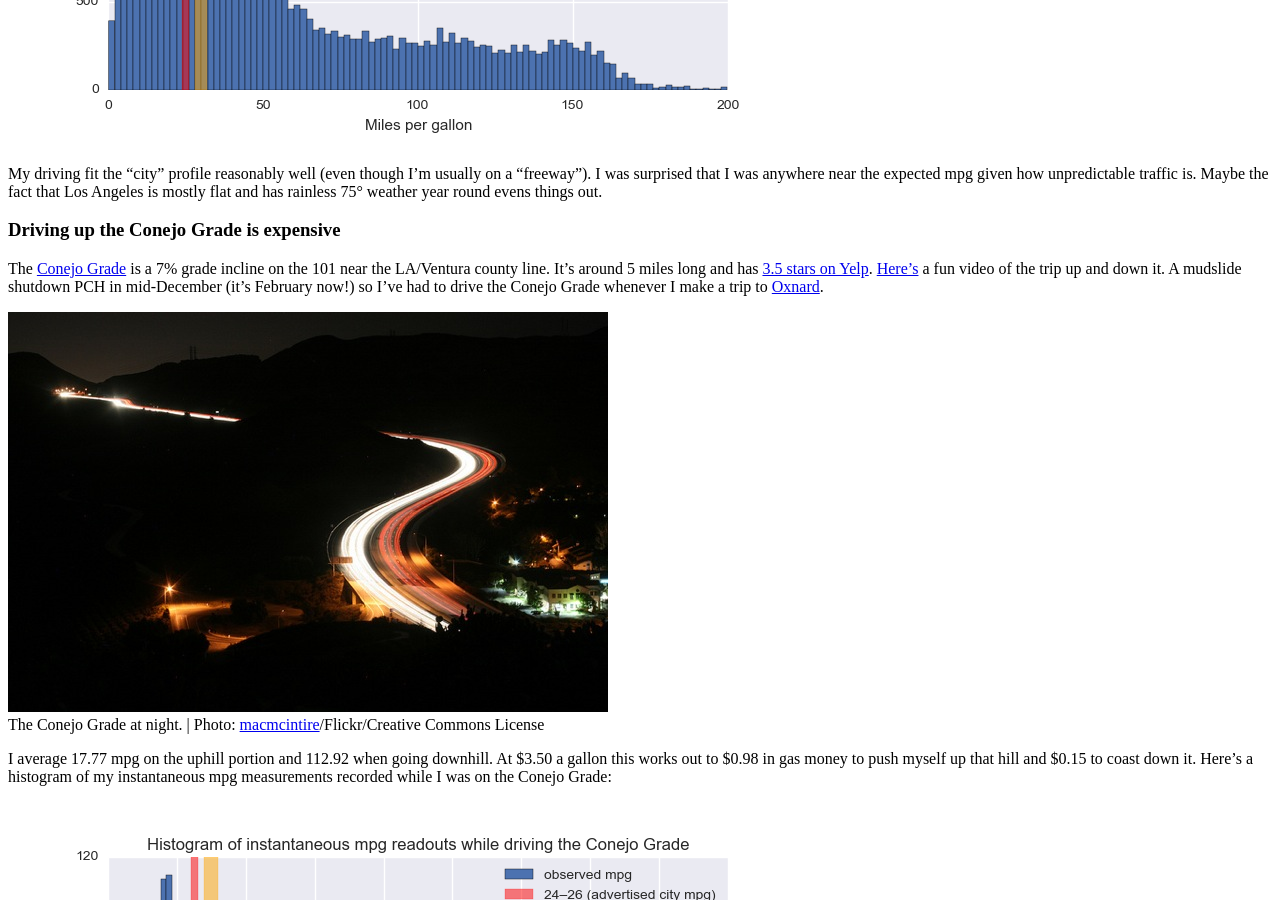
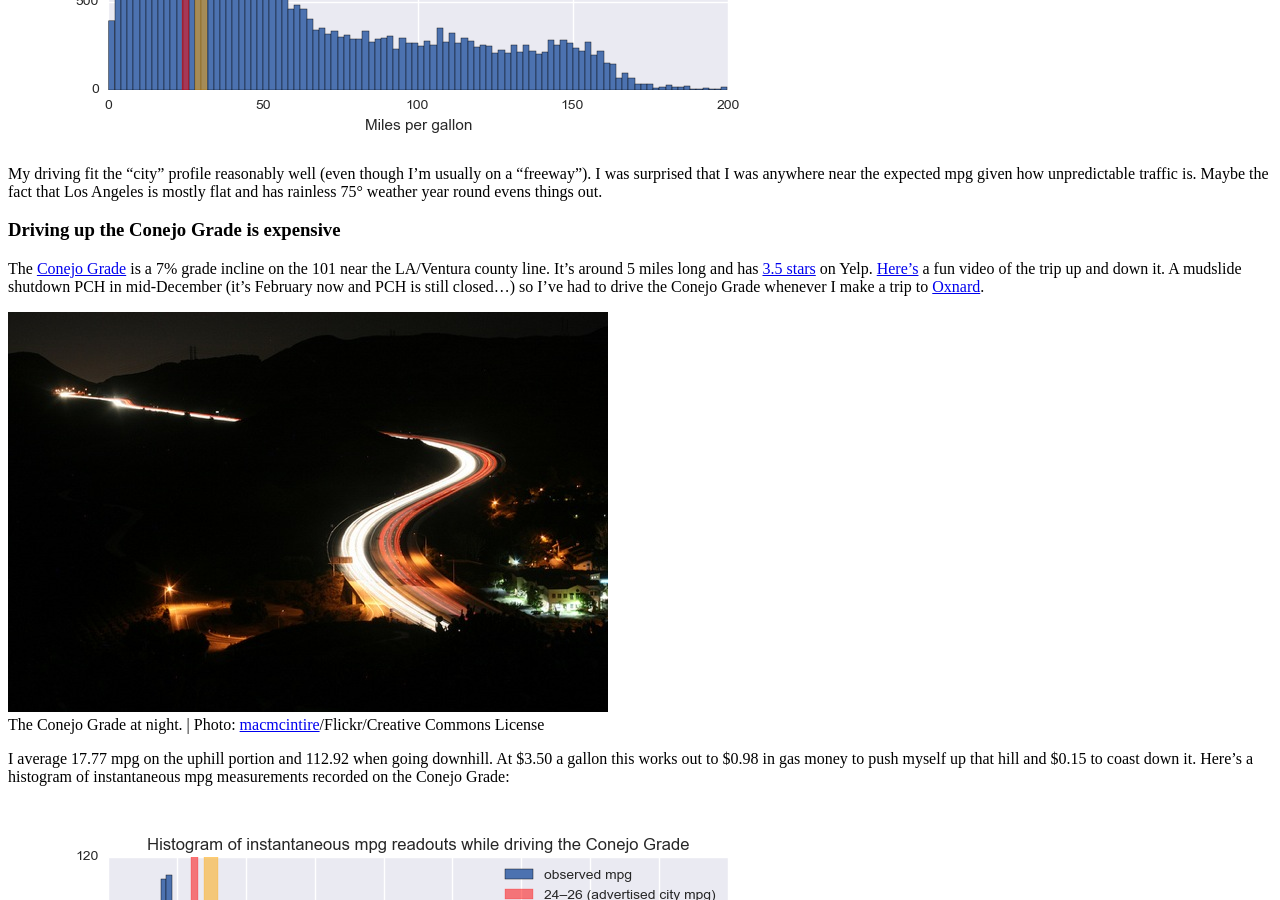
Before and after one commit to rcompton/ryancompton.net, a Jekyll site: the page built from _posts/2015-02-28-mpg.md, in a window 1280 px wide and 900 px high, scrolled down 1266 px. Built offline with Jekyll 4.4.1, drawn with Linux system fonts in a browser that asks for light colours; nearby versions of some CDN libraries; comment, search, counter and statistics services are not loaded; some of the changed text lies outside the part shown.

```diff
--- a/_posts/2015-02-28-mpg.md
+++ b/_posts/2015-02-28-mpg.md
@@ -31,12 +31,12 @@
 
 ###Driving up the Conejo Grade is expensive
 
-The [Conejo Grade](https://en.wikipedia.org/wiki/Conejo_Grade) is a 7% grade incline on the 101 near the LA/Ventura county line. It's around 5 miles long and has [3.5 stars on Yelp](http://www.yelp.com/biz/conejo-grade-camarillo). [Here's](https://www.youtube.com/watch?v=U-ENqGjJMTE) a fun video of the trip up and down it. A mudslide shutdown PCH in mid-December (it's February now!) so I've had to drive the Conejo Grade whenever I make a trip to [Oxnard]({{ site.url }}/assets/resume/IMG_6683_small.jpg).
+The [Conejo Grade](https://en.wikipedia.org/wiki/Conejo_Grade) is a 7% grade incline on the 101 near the LA/Ventura county line. It's around 5 miles long and has [3.5 stars](http://www.yelp.com/biz/conejo-grade-camarillo) on Yelp. [Here's](https://www.youtube.com/watch?v=U-ENqGjJMTE) a fun video of the trip up and down it. A mudslide shutdown PCH in mid-December (it's February now and PCH is still closed...) so I've had to drive the Conejo Grade whenever I make a trip to [Oxnard]({{ site.url }}/assets/resume/IMG_6683_small.jpg).
 
 ![night_drive]({{ site.url}}/assets/torque/traffic-ventura-county-conejo-grade.jpeg)
 The Conejo Grade at night. | Photo: [macmcintire](https://www.flickr.com/photos/macatc123/6327756012/in/photostream/)/Flickr/Creative Commons License
 
-I average 17.77 mpg on the uphill portion and 112.92 when going downhill. At \\$3.50 a gallon this works out to \\$0.98 in gas money to push myself up that hill and \\$0.15 to coast down it. Here's a histogram of my instantaneous mpg measurements recorded while I was on the Conejo Grade:
+I average 17.77 mpg on the uphill portion and 112.92 when going downhill. At \\$3.50 a gallon this works out to \\$0.98 in gas money to push myself up that hill and \\$0.15 to coast down it. Here's a histogram of instantaneous mpg measurements recorded on the Conejo Grade:
 
 ![mpg_hist_conejo]({{ site.url}}/assets/torque/mpg_hist_conejo.png)
 
```
Also changed, not shown: other parts of _posts/2015-02-28-mpg.md (+1 -1 lines).
